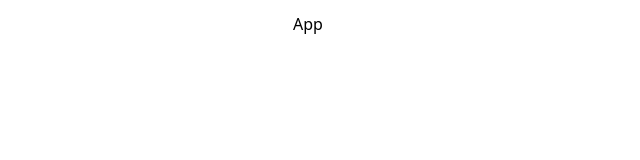
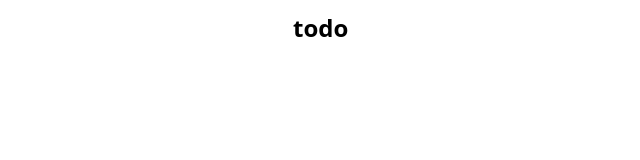
Before and after one commit to mbgde/todo, a React (Vite) app: page / in a window 1280 px wide. Shown: the top 160 px of the page, without its empty margins (135-775 px from the left). Built offline with nearby package versions, Linux system fonts and the light colour scheme.

Commit message:
add Header component to app

```diff
--- a/src/App.tsx
+++ b/src/App.tsx
@@ -1,7 +1,12 @@
 import React from "react";
+import Header from "./components/Header";
 
 const App = () => {
-  return <div className="m-auto max-w-md p-3">App</div>;
+  return (
+    <div className="m-auto max-w-md p-3">
+      <Header logo="todo" />
+    </div>
+  );
 };
 
 export default App;
```
